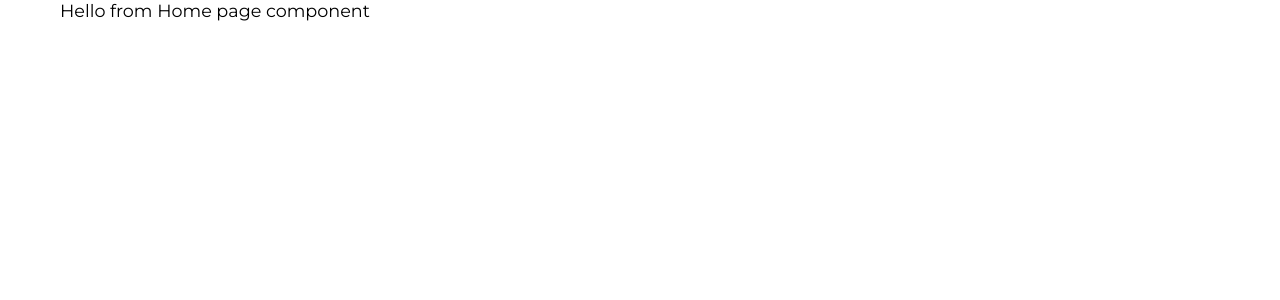
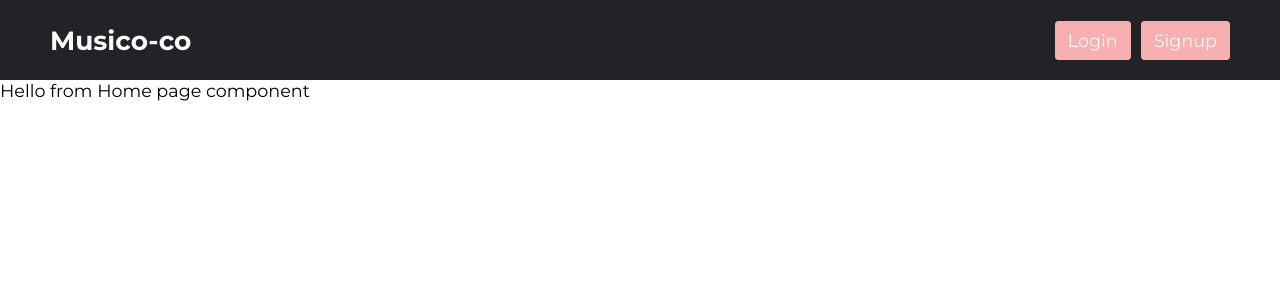
Before and after one commit to pmita/musico, a React (Create React App) app: page / in a window 1280 px wide. Shown: the top 300 px of the page. Built offline with nearby package versions, Linux system fonts and the light colour scheme.

Commit message:
Feature/Navbar added

```diff
--- a/src/App.css
+++ b/src/App.css
@@ -1,8 +1,4 @@
 .App{
-  display: flex;
+  min-height: 100%;
+  width: 100%;
 }
-
-.App .container{
-  flex-grow: 1;
-  padding: 0 60px;
-}
--- a/src/App.js
+++ b/src/App.js
@@ -5,12 +5,14 @@ import { BrowserRouter as Router, Routes, Route } from 'react-router-dom'
 import Home from './pages/home/Home';
 import Login from './pages/login/Login';
 import Signup from './pages/signup/Signup';
+// COMPONENTS
+import Navbar from './components/Navbar';
 
 function App() {
   return (
+    <Router>
       <div className="App">
-      <Router>
-        <div className='container'>
+        <Navbar />
         <Routes>
           <Route path='/' exact element={<Home />} />
           <Route path='/login' element={<Login />} />
@@ -18,7 +20,6 @@ function App() {
         </Routes>
       </div>
     </Router>
-    </div>
   );
 }
 
--- /dev/null
+++ b/src/components/Navbar.css
@@ -0,0 +1,24 @@
+.navbar{
+    width: 100%;
+    min-height: 10vh;
+    display: flex;
+    justify-content: space-between;
+    align-items: center;
+    padding: 10px 50px;
+    background: var(--black-color);
+}
+
+.navbar-left a,
+.navbar-right a{
+    color: var(--white-color);
+    transition: all 0.3s ease-in;
+}
+
+.navbar-right{
+    display: flex;
+    justify-content: flex-end;
+}
+
+.navbar-right li{
+    padding-left: 10px;
+}
--- /dev/null
+++ b/src/components/Navbar.js
@@ -0,0 +1,34 @@
+import React from 'react'
+import './Navbar.css'
+// ROUTING
+import { Link } from 'react-router-dom';
+
+const Navbar = () => {
+    return(
+        <nav className='navbar'>
+            <h2 className='navbar-left'>
+                <Link to='/'>Musico-co</Link>
+            </h2>
+            <ul className='navbar-right'>
+                <li>
+                    <Link
+                        className='btn'
+                        to='/login'
+                    >
+                        Login
+                    </Link>
+                </li>
+                <li>
+                    <Link
+                        className='btn'
+                        to='/signup'
+                    >
+                        Signup
+                    </Link>
+                </li>
+            </ul>
+        </nav>
+    );
+}
+
+export default Navbar;
--- a/src/index.css
+++ b/src/index.css
@@ -3,7 +3,7 @@
 /*Variables*/
 :root{
   --black-color: #222326;
-  --white-color: #000000;
+  --white-color: #FAFAFA;
   --pink-color: #F7AFAF;
 }
 
@@ -27,6 +27,9 @@ ul, li, p, h1, h2, h3, h4 {
 ul {
   list-style-type: none;
 }
+a{
+  text-decoration: none;
+}
 
 /* layout */
 .page-title {
@@ -35,17 +38,17 @@ ul {
   display: inline-block;
 }
 .btn {
-  background: #fff;
+  background: var(--pink-color);
   padding: 8px 12px;
   border-radius: 4px;
-  color: var(--pink-color);
+  color: var(--white-color);
   cursor: pointer;
   font-size: 1em;
   border: 1px solid var(--pink-color);
 }
 .btn:hover {
-  color: #fff;
-  background-color: var(--pink-color);
+  background-color: var(--white-color);
+  color: var(--pink-color);
 }
 
 /* forms */
```
Lines whose indentation alone changed are shown as unchanged.
